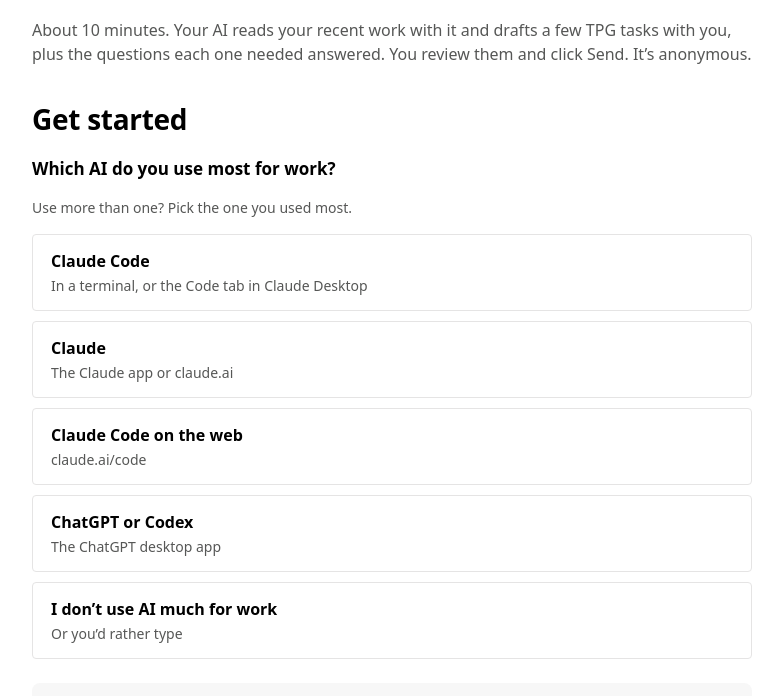
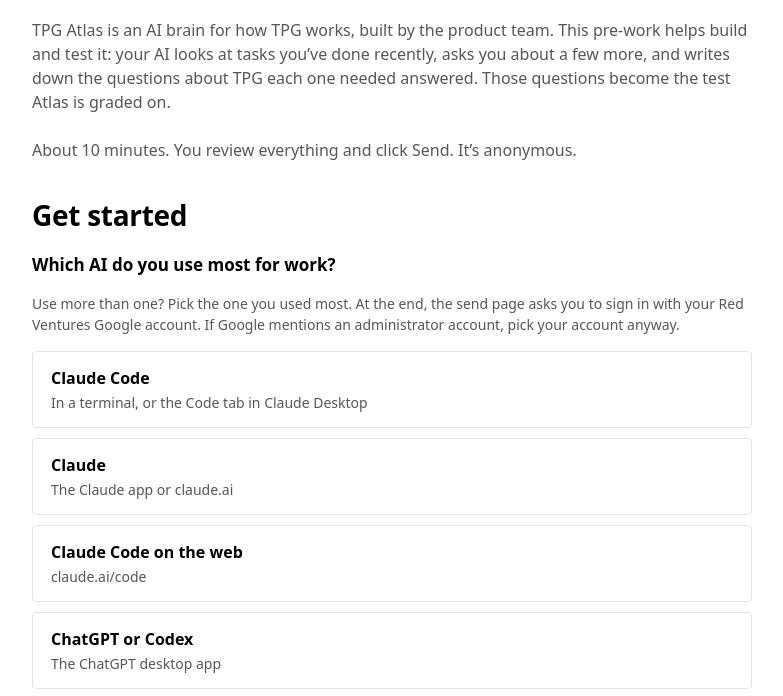
Before and after one commit to mkhalife/tpg-atlas-prework, a plain HTML site: page index.html in a window 1280 px wide. Shown: the part 94-790 px from the top of the page, without its empty margins (248-1031 px from the left). Drawn offline with Linux system fonts and the light colour scheme.

Commit message:
Pre-work: say up front what Atlas is and what Claude will ask; sign-in tip for the send page

```diff
--- a/index.html
+++ b/index.html
@@ -45,11 +45,12 @@
 </style></head>
 <body><main>
   <h1>TPG Atlas pre-work</h1>
-  <p>About 10 minutes. Your AI reads your recent work with it and drafts a few TPG tasks with you, plus the questions each one needed answered. You review them and click Send. It’s anonymous.</p>
+  <p>TPG Atlas is an AI brain for how TPG works, built by the product team. This pre-work helps build and test it: your AI looks at tasks you’ve done recently, asks you about a few more, and writes down the questions about TPG each one needed answered. Those questions become the test Atlas is graded on.</p>
+  <p>About 10 minutes. You review everything and click Send. It’s anonymous.</p>
   <section class="start" id="start" aria-labelledby="start-title">
     <h2 id="start-title">Get started</h2>
     <h3>Which AI do you use most for work?</h3>
-    <p class="small">Use more than one? Pick the one you used most.</p>
+    <p class="small">Use more than one? Pick the one you used most. At the end, the send page asks you to sign in with your Red Ventures Google account. If Google mentions an administrator account, pick your account anyway.</p>
     <fieldset class="choices">
       <legend hidden>Which AI do you use most for work?</legend>
       <label class="choice"><input type="radio" name="tool" value="claude-code"><b>Claude Code</b><span>In a terminal, or the Code tab in Claude Desktop</span></label>
```
Also changed, not shown: 1 other file.
